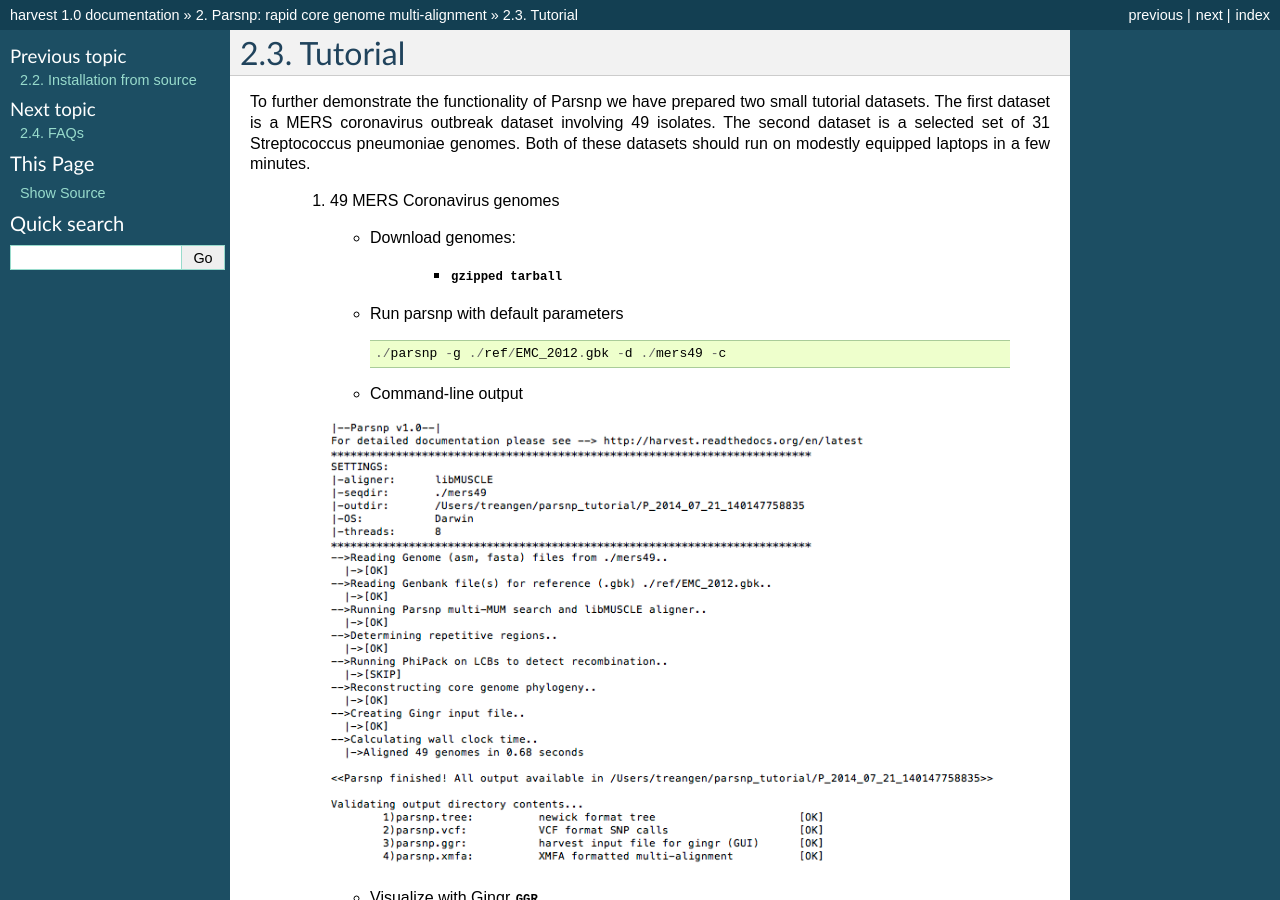
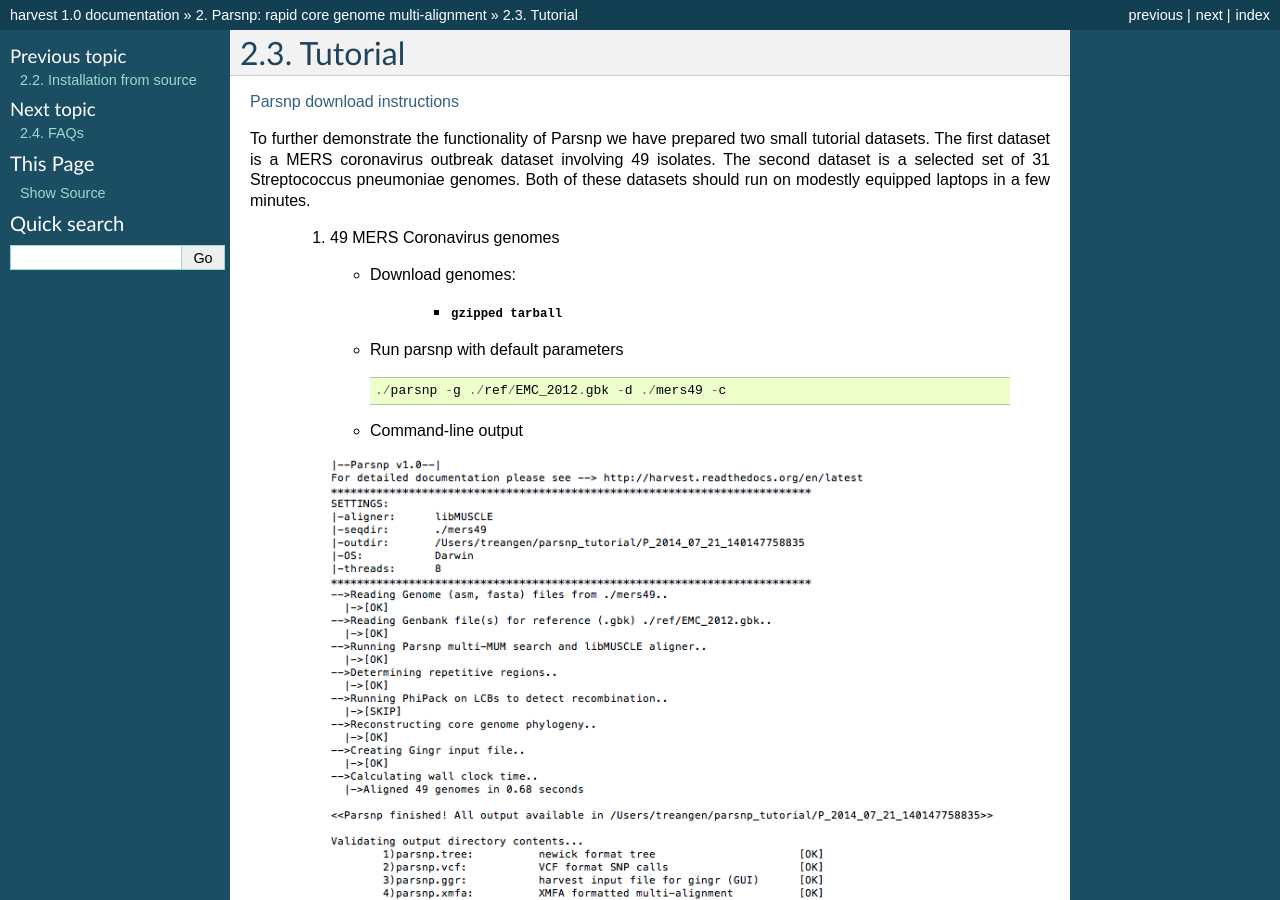
Before and after one commit to marbl/harvest, a Sphinx documentation site: the page built from docs/content/parsnp/tutorial.rst, in a window 1280 px wide and 900 px high. Built offline with Sphinx 7.4.7, drawn with Linux system fonts in a browser that asks for light colours; pages that are not in the unit, such as notebooks, are missing from menus.

Commit message:
Update tutorial.rst
add link

```diff
--- a/docs/content/parsnp/tutorial.rst
+++ b/docs/content/parsnp/tutorial.rst
@@ -1,5 +1,7 @@
 Tutorial
 ========
+
+`Parsnp download instructions <http://harvest.readthedocs.org/en/latest/content/parsnp/quickstart.html>`_
 
 To further demonstrate the functionality of Parsnp we have prepared two small tutorial datasets. The first dataset is a MERS coronavirus outbreak dataset involving 49 isolates.
 The second dataset is a selected set of 31 Streptococcus pneumoniae genomes. Both of these datasets should run on modestly equipped laptops in a few minutes.
```
